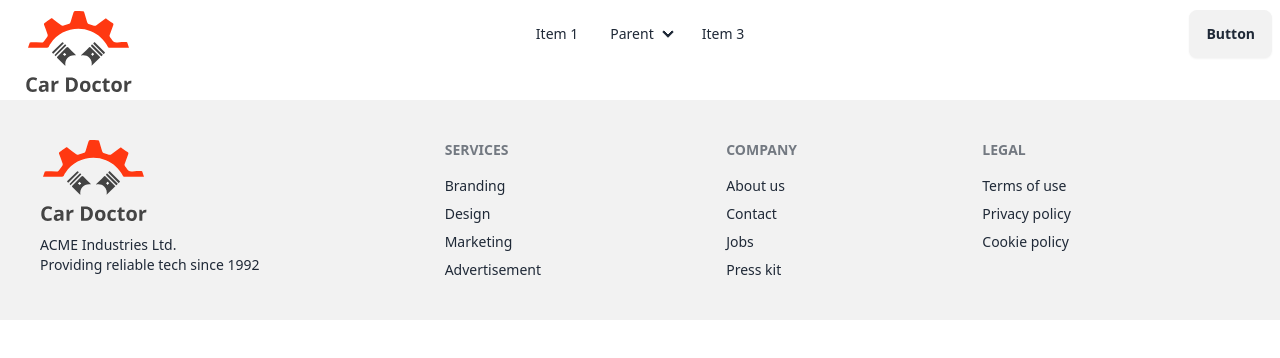
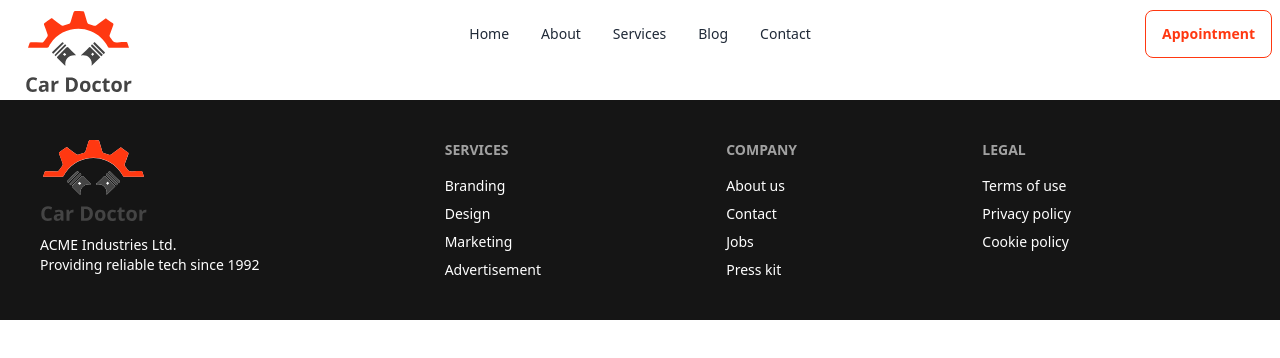
Before and after one commit to EmonHossen10/m-11-car-doctor-client, a React (Vite) app: page / in a window 1280 px wide. Shown: the top 358 px of the page. Built offline with nearby package versions, Linux system fonts and the light colour scheme.

Commit message:
navbar added

```diff
--- a/src/Pages/Shared/Footer.jsx
+++ b/src/Pages/Shared/Footer.jsx
@@ -1,9 +1,8 @@
-import logo from "../../assets/logo.svg"
-
+import logo from "../../assets/logo.svg";
 
 const Footer = () => {
   return (
-    <footer className="footer p-10 bg-base-200 text-base-content">
+    <footer className="footer p-10 bg-[#151515] text-white  ">
       <aside>
         <img src={logo} alt="" />
         <p>
--- /dev/null
+++ b/src/Pages/Shared/Navbar.css
@@ -0,0 +1,8 @@
+.outside{
+    color: #FF3811;
+}
+.outside:hover{
+    color: black;
+    background: #FF3811;
+    border: 0;
+}
--- a/src/Pages/Shared/Navbar.jsx
+++ b/src/Pages/Shared/Navbar.jsx
@@ -1,7 +1,26 @@
-
-import logo from "../../assets/logo.svg"
-
+import { Link } from "react-router-dom";
+import logo from "../../assets/logo.svg";
+import "./Navbar.css";
 const Navbar = () => {
+  const navItems = (
+    <>
+      <li>
+        <Link to="/home">Home</Link>
+      </li>
+      <li>
+        <Link to="/about">About</Link>
+      </li>
+      <li>
+        <Link to="/services">Services</Link>
+      </li>
+      <li>
+        <Link to="/blog">Blog</Link>
+      </li>
+      <li>
+        <Link to="/contact">Contact</Link>
+      </li>
+    </>
+  );
   return (
     <div className="navbar bg-base-100 pb-10">
       <div className="navbar-start">
@@ -26,55 +45,18 @@ const Navbar = () => {
             tabIndex={0}
             className="menu menu-sm dropdown-content mt-3 z-[1] p-2 shadow bg-base-100 rounded-box w-52"
           >
-            <li>
-              <a>Item 1</a>
-            </li>
-            <li>
-              <a>Parent</a>
-              <ul className="p-2">
-                <li>
-                  <a>Submenu 1</a>
-                </li>
-                <li>
-                  <a>Submenu 2</a>
-                </li>
-              </ul>
-            </li>
-            <li>
-              <a>Item 3</a>
-            </li>
+            {navItems}
           </ul>
         </div>
-        <a className="btn btn-ghost text-xl">
-
-            <img src={logo} alt="" />
-        </a>
+        <Link className="btn btn-ghost text-xl">
+          <img src={logo} alt="" />
+        </Link>
       </div>
       <div className="navbar-center hidden lg:flex">
-        <ul className="menu menu-horizontal px-1">
-          <li>
-            <a>Item 1</a>
-          </li>
-          <li>
-            <details>
-              <summary>Parent</summary>
-              <ul className="p-2">
-                <li>
-                  <a>Submenu 1</a>
-                </li>
-                <li>
-                  <a>Submenu 2</a>
-                </li>
-              </ul>
-            </details>
-          </li>
-          <li>
-            <a>Item 3</a>
-          </li>
-        </ul>
+        <ul className="menu menu-horizontal px-1">{navItems}</ul>
       </div>
       <div className="navbar-end">
-        <a className="btn">Button</a>
+        <button className="btn btn-outline  outside  ">Appointment</button>
       </div>
     </div>
   );
```
